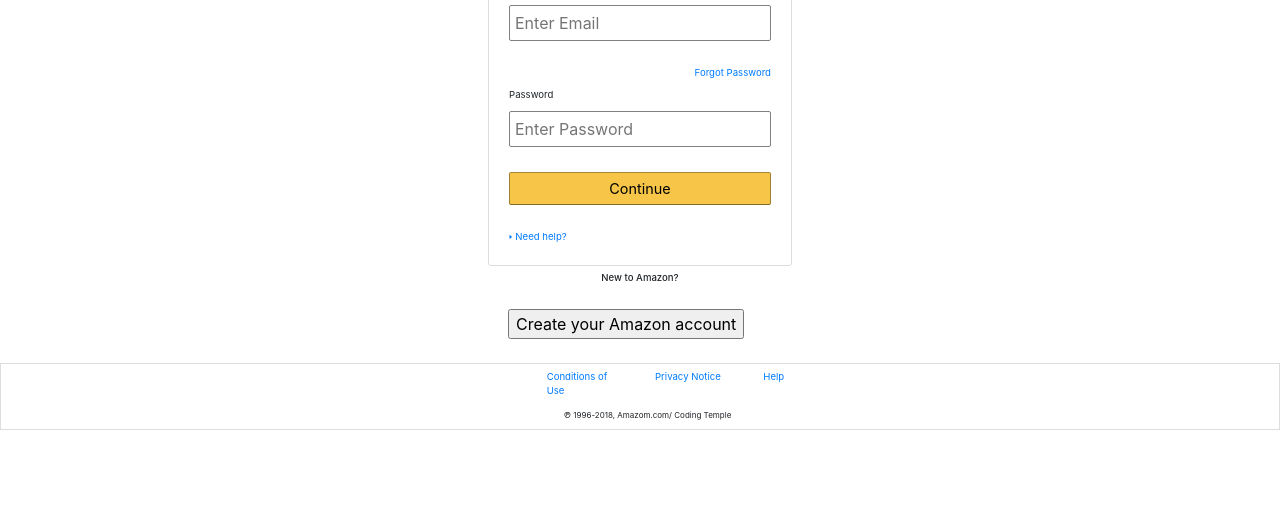
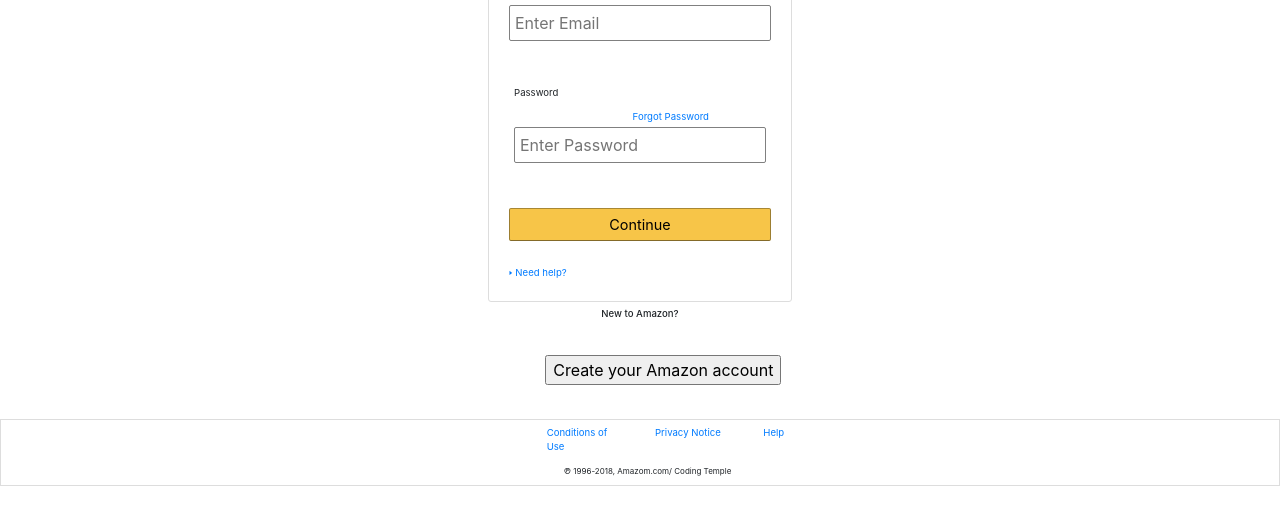
Before and after one commit to ksillah/amazon-mock, a plain HTML site: page index.html in a window 1280 px wide. Shown: the part 136-660 px from the top of the page. Drawn offline with nearby package versions, Linux system fonts and the light colour scheme.

Commit message:
forgot password fixed

```diff
--- a/index.html
+++ b/index.html
@@ -28,15 +28,18 @@
                     <label for="email">Email (phone for mobile accounts)</label>
                     <input type="email" name="email" id="email" placeholder="Enter Email">
 
-                    <a class="right-align" href ='https://www.amazon.com/gp/help/customer/display.html?nodeId=GH3NM2YWEFEL2CQ4'target='_blank'>Forgot Password</a>
+                    <div class="row" style="padding: 20px ;">
+                        <label for="password">Password </label>
 
+                        <div class="col-md-6 offset-md-4">
+                        <a class="right-align" href ='https://www.amazon.com/gp/help/customer/display.html?nodeId=GH3NM2YWEFEL2CQ4'target='_blank'>Forgot Password</a>
+                        </div>
                     <!--Password Area (input/label)-->
-                    <label for="password">Password </label>
+                    <input type="password" name="password" id="password" placeholder="Enter Password">
+                    </div>
 
-                    <input type="password" name="password" id="password" placeholder="Enter Password">
 
                     <input type="submit" value="Continue">
-
                     <a class="" href ='' target="_blank>"> &#129170 Need help?</a>
 
                 </form>
@@ -46,12 +49,11 @@
 
     <div class="row">
         <h4>New to Amazon?</h4>
-
     </div>
 
     <div class="row">
-        <div class="col-md-4 offset-md-4">
-            <fieldset class="bottom-span">
+        <div class="col-md-6 offset-md-4" >
+            <fieldset class="bottom-span" style= "display: block; padding: 30px;">
                 <input type="submit" value ="Create your Amazon account">
             </fieldset>
 
```
